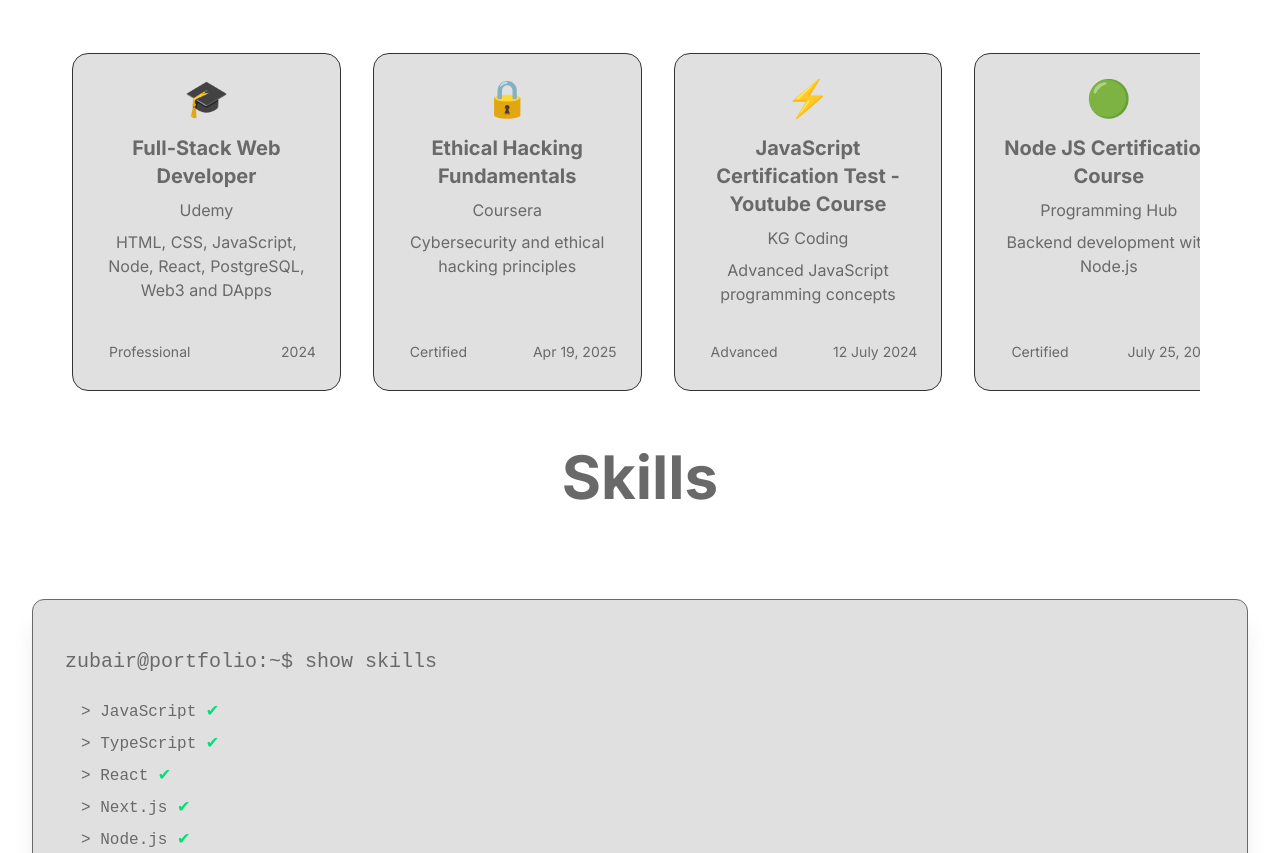
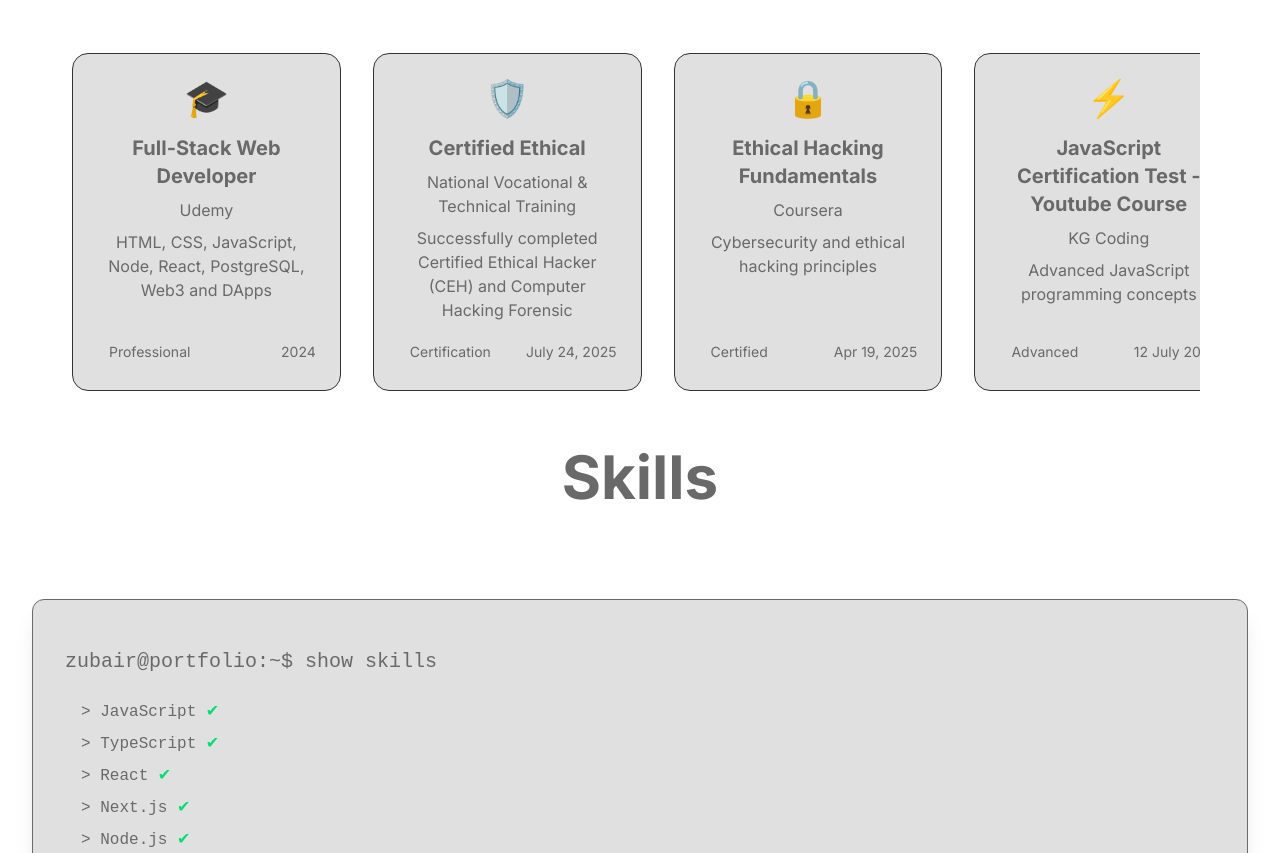
Before and after one commit to LunarLogician/ZtechVerse, a Next.js app: page / in a window 1280 px wide. Shown: the part 3480-4333 px from the top of the page. Built offline with nearby package versions, Linux system fonts and the light colour scheme.

Commit message:
ALtered the postion of CEH cert

```diff
--- a/app/Components/About.js
+++ b/app/Components/About.js
@@ -203,6 +203,16 @@
     badge: "🎓",
     level: "Professional"
   },
+   {
+  "id": 14,
+  "title": "Certified Ethical Hacker (CEH, CHFI)",
+  "issuer": "National Vocational & Technical Training Commission (NAVTTC), Government of Pakistan",
+  "description": "Successfully completed Certified Ethical Hacker (CEH) and Computer Hacking Forensic Investigator (CHFI) certification through Gateway Education Systems.",
+  "date": "July 24, 2025",
+  "badge": "🛡️",
+  "level": "Certification"
+}
+,
   {
     id: 2,
     title: "Ethical Hacking Fundamentals",
@@ -310,16 +320,7 @@
     date: "8th-9th June 2024",
     badge: "📜",
     level: "Organizer"
-  },
-  {
-  "id": 14,
-  "title": "Certified Ethical Hacker (CEH, CHFI)",
-  "issuer": "National Vocational & Technical Training Commission (NAVTTC), Government of Pakistan",
-  "description": "Successfully completed Certified Ethical Hacker (CEH) and Computer Hacking Forensic Investigator (CHFI) certification through Gateway Education Systems.",
-  "date": "July 24, 2025",
-  "badge": "🛡️",
-  "level": "Certification"
-}
+  }
 
 
 ];
```
